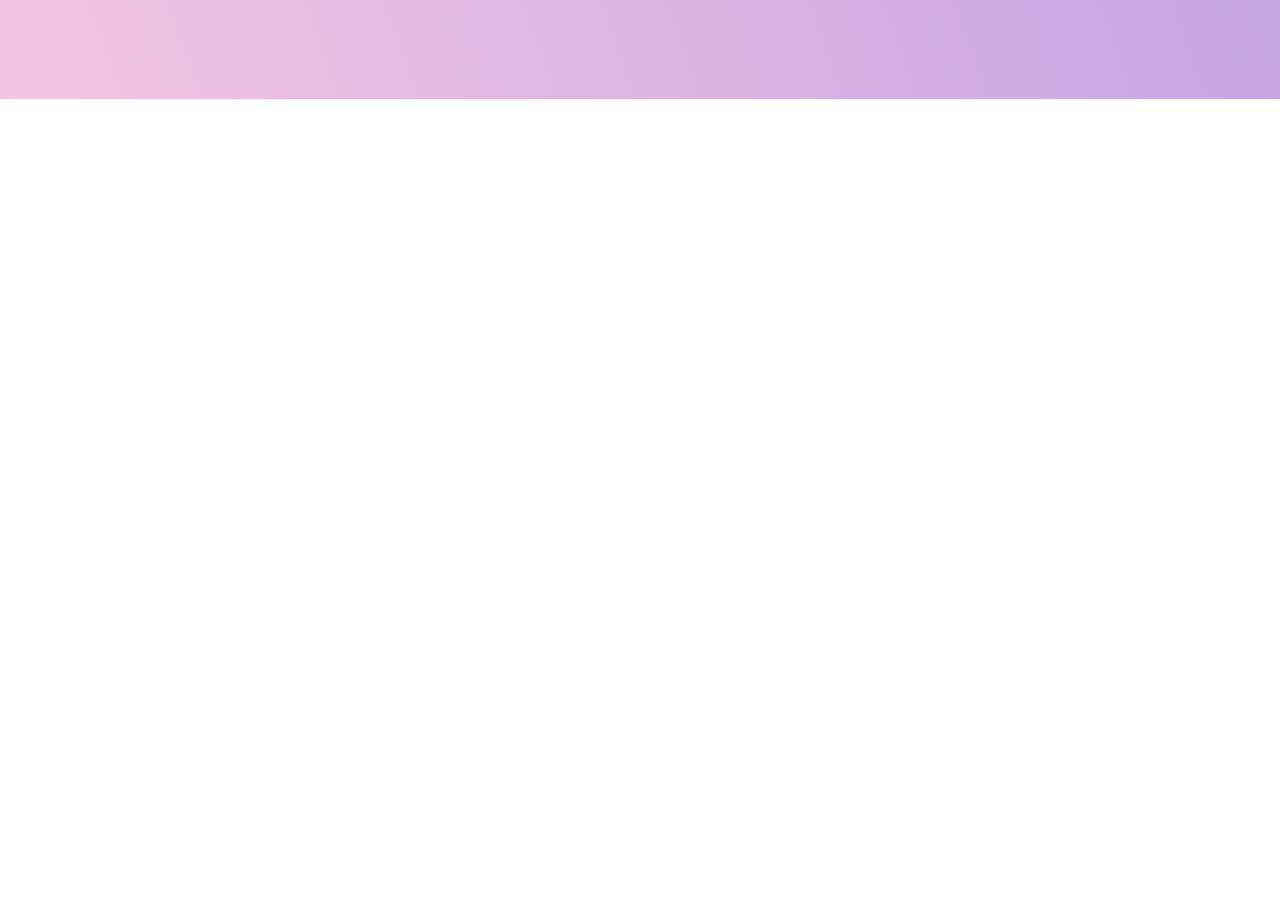
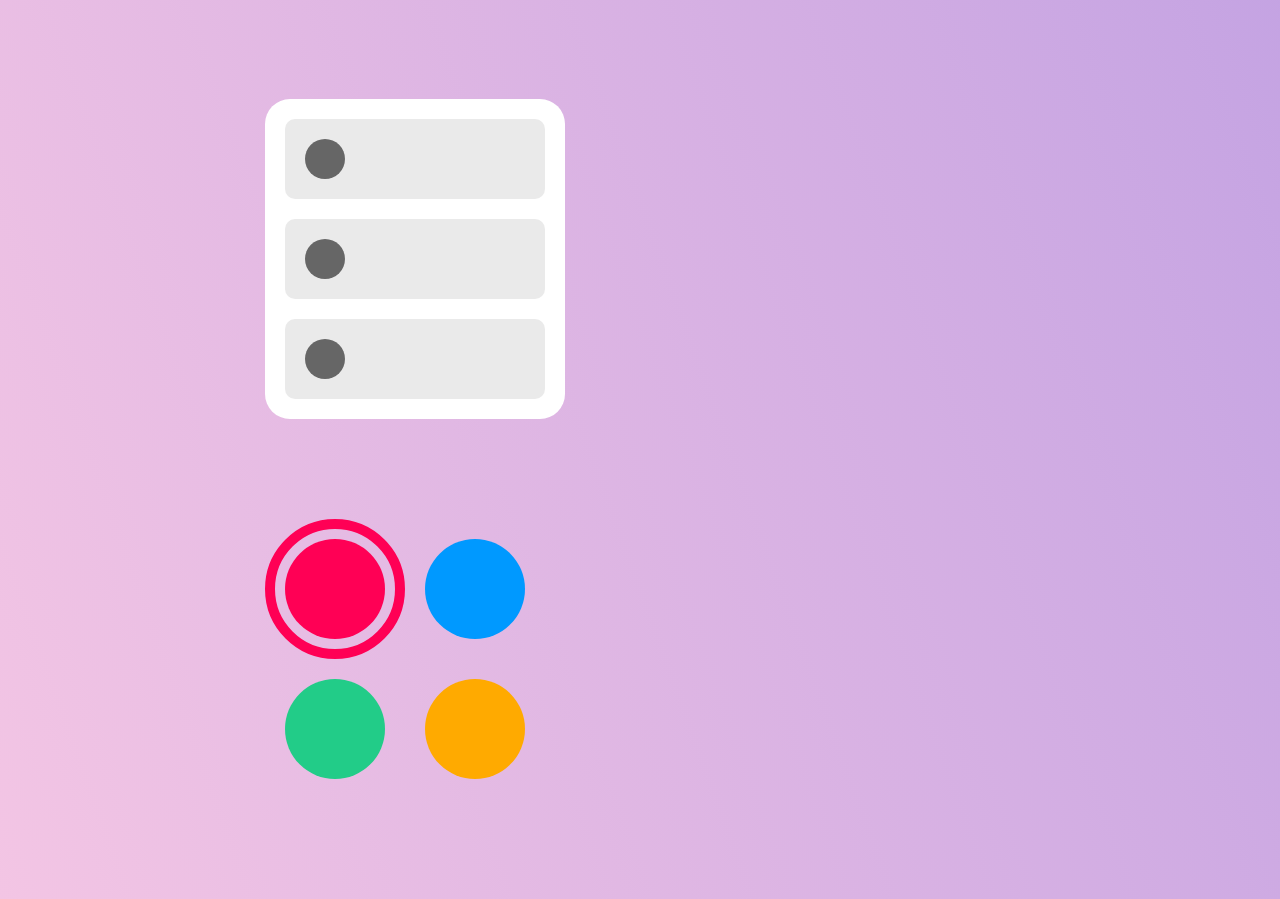
Before and after one commit to KOJAEM/Framer_selfStudy, a React (Create React App) app: page / in a window 1280 px wide. Shown: the part 1489-2388 px from the top of the page. Before the commit the page ends 1588 px from the top, so only its background shows below. Built offline with nearby package versions, Linux system fonts and the light colour scheme.

Commit message:
레이아웃 ID를 활용하여 outline 만들기

```diff
--- a/src/App.css
+++ b/src/App.css
@@ -109,3 +109,81 @@ body {
   background: #f107a3;
   border-radius: 50%;
 }
+
+/* Box6 */
+.box6-li,
+.box6-ul {
+  list-style: none;
+  margin: 0;
+  padding: 0;
+}
+
+.box6-ul {
+  width: 300px;
+  display: flex;
+  flex-direction: column;
+  background: white;
+  padding: 20px;
+  border-radius: 25px;
+}
+
+.box6-li {
+  background-color: rgba(214, 214, 214, 0.5);
+  border-radius: 10px;
+  padding: 20px;
+  margin-bottom: 20px;
+  overflow: hidden;
+  cursor: pointer;
+}
+
+.box6-li:last-child {
+  margin-bottom: 0px;
+}
+
+.avatar {
+  width: 40px;
+  height: 40px;
+  background-color: #666;
+  border-radius: 20px;
+}
+
+.row {
+  width: 100%;
+  height: 8px;
+  background-color: #999;
+  border-radius: 10px;
+  margin-top: 12px;
+}
+
+/* -----Box7----- */
+.box7-ul {
+  list-style: none;
+  margin: 0;
+  padding: 0;
+  display: flex;
+  flex-direction: row;
+  flex-wrap: wrap;
+  width: 280px;
+  height: 280px;
+}
+
+.box7-item {
+  display: block;
+  width: 100px;
+  height: 100px;
+  border-radius: 50%;
+  margin: 20px;
+  position: relative;
+  cursor: pointer;
+  flex-shrink: 0;
+}
+
+.outline {
+  position: absolute;
+  top: -20px;
+  left: -20px;
+  right: -20px;
+  bottom: -20px;
+  border: 10px solid white;
+  border-radius: 50%;
+}
--- a/src/App.js
+++ b/src/App.js
@@ -7,6 +7,8 @@ import Box2 from "./components/Box2";
 import Box3 from "./components/Box3";
 import Box4 from "./components/Box4";
 import Box5 from "./components/Box5";
+import Box6 from "./components/Box6";
+import Box7 from './components/Box7';
 
 function App() {
   return (
@@ -16,6 +18,8 @@ function App() {
      <Box3 />
      <Box4 />
      <Box5 />
+     <Box6 />
+     <Box7 />
     </>
   );
 }
--- a/src/components/Box5.jsx
+++ b/src/components/Box5.jsx
@@ -2,7 +2,7 @@ import React, { useEffect, useState } from 'react';
 import { motion } from 'framer-motion';
 import { useAnimation } from "framer-motion";
 
-export default function Box4() {
+export default function Box5() {
     const[isOpen, setIsOpen] = useState(false);
 
   return (
--- /dev/null
+++ b/src/components/Box6.jsx
@@ -0,0 +1,58 @@
+import React, { useEffect, useState } from "react";
+import { AnimatePresence, AnimateSharedLayout, motion } from "framer-motion";
+import { useAnimation } from "framer-motion";
+
+export default function Box6() {
+  const [isOpen, setIsOpen] = useState(false);
+
+  return (
+    <div className="box-container">
+      <AnimateSharedLayout>
+          {/* AnimateSharedLayout 서로 다른 요소들끼리 애니메이션 레이아웃을 공유. */}
+        <motion.ul className="box6-ul" layout initial={{ borderRadius: 25 }}>
+          {items.map((item) => (
+            <Item key={{ item }} />
+          ))}
+        </motion.ul>
+      </AnimateSharedLayout>
+    </div>
+  );
+}
+
+function Item() {
+  const [isOpen, setIsOpen] = useState(false);
+
+  const toggleOpen = () => setIsOpen(!isOpen);
+
+  return (
+    <motion.li
+      className="box6-li"
+            // css 충돌을 막기위해서 className 값을 box6-{item = (li) }
+      layout
+      onClick={toggleOpen}
+      initial={{ borderRadius: 10 }}
+    >
+      <motion.div className="avatar" layout />
+      <AnimatePresence>{isOpen && <Content />}</AnimatePresence> {/* AnimatePresence */}
+    </motion.li>
+  );
+}
+
+function Content() {
+  return (
+    <motion.div
+      layout
+      initial={{ opacity: 0 }}
+      animate={{ opacity: 1 }}
+      exit={{ opacity: 0 }} // 이 상태를 끝내고 마운트를 해제시킨다는것!
+    >
+      {" "}
+      {/* exit 체크 */}
+      <div className="row" />
+      <div className="row" />
+      <div className="row" />
+    </motion.div>
+  );
+}
+
+const items = [0, 1, 2];
--- /dev/null
+++ b/src/components/Box7.jsx
@@ -0,0 +1,51 @@
+import React, { useEffect, useState } from "react";
+import { AnimatePresence, AnimateSharedLayout, motion } from "framer-motion";
+import { useAnimation } from "framer-motion";
+
+export default function Box7() {
+    const[selected, setSelected] = useState(colors[0]);
+
+  return (
+    <div className="box-container">
+      <AnimateSharedLayout>
+          <ul className="box7-ul">
+              {colors.map((color) => (
+                  <Item
+                    key={color}
+                    color={color}
+                    isSelected={selected === color}
+                    onClick={() => setSelected(color)}
+              />
+              ))}
+
+          </ul>
+      </AnimateSharedLayout>
+    </div>
+  );
+}
+
+const Item = ({color, isSelected, onClick}) => {
+    return (
+        <li className="box7-item" onClick={onClick} style={{backgroundColor: color}}>
+             {isSelected && (
+                <motion.div
+                    layoutId="outline"
+                    className="outline"
+                    initial={false}
+                    animate={{borderColor: color}}
+                    transition={spring}
+                />
+            )}
+        </li>
+    );
+}
+
+
+
+const colors = ["#ff0055", "#0099ff", "#22cc88", "#ffaa00"];
+
+const spring = {
+    type: "spring",
+    stiffness: 500,
+    damping: 30
+  };
```
